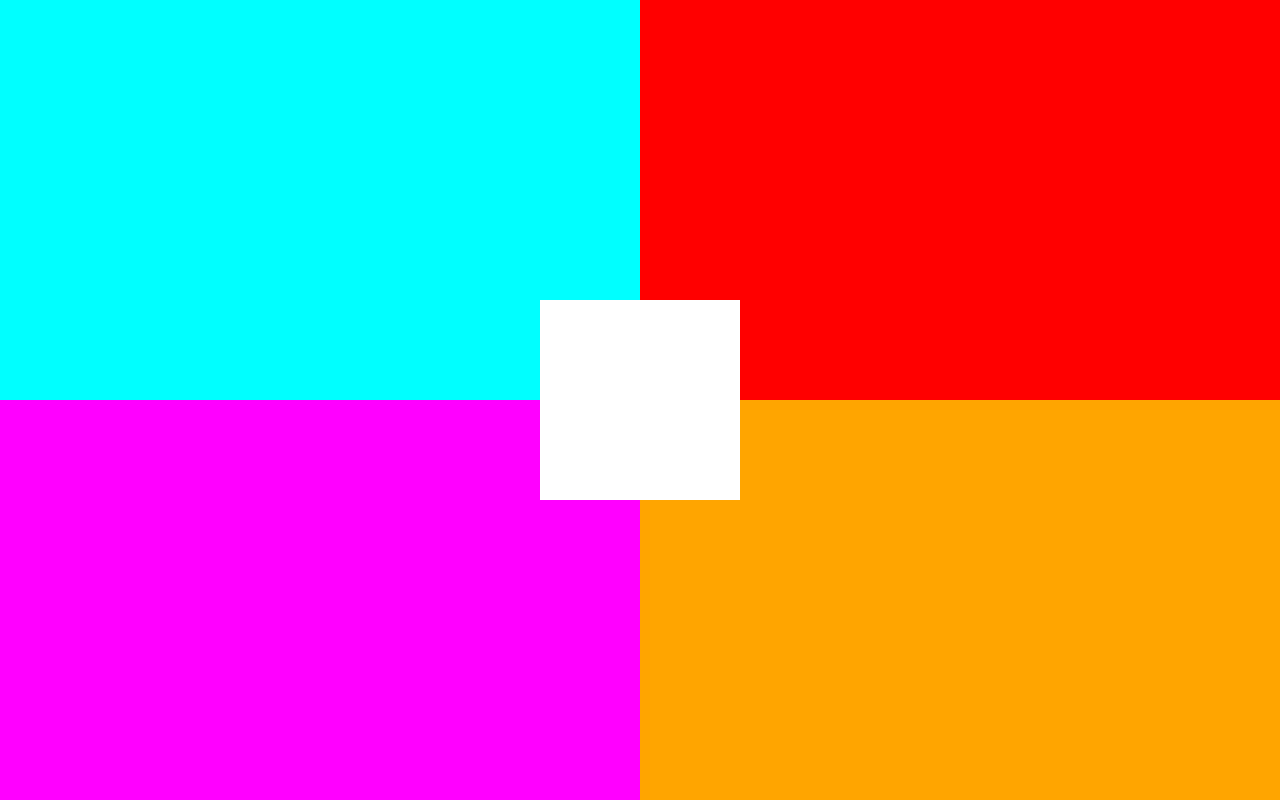
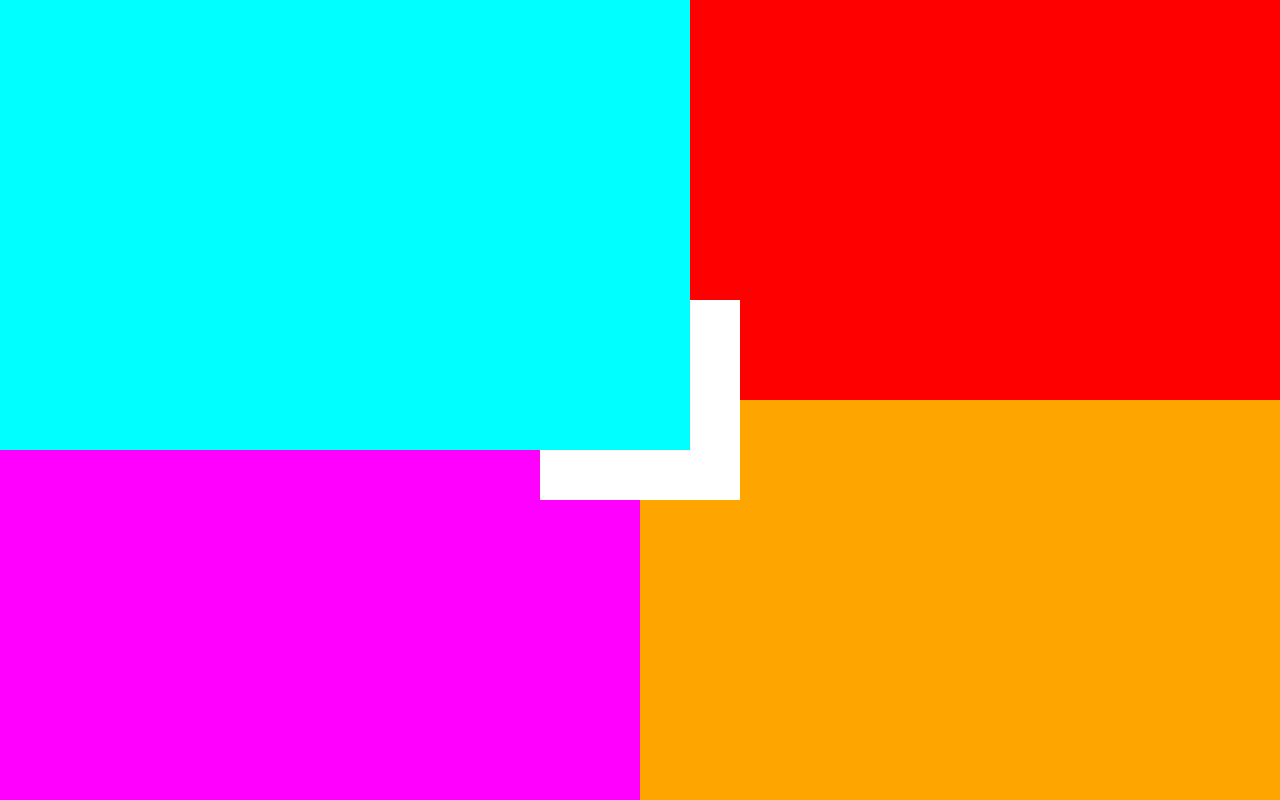
Before and after one commit to hwagz/jQSquares, a plain HTML site: page index.html in a window 1280 px wide. Drawn offline with nearby package versions, Linux system fonts and the light colour scheme.

Commit message:
Got squares growing and shrinking as desired. TODO: add color swap

```diff
--- a/index.html
+++ b/index.html
@@ -12,7 +12,7 @@
     <div class="quad" id="RT"></div>
     <div class="quad" id="RB"></div>
     <div class="quad" id="LB"></div>
-    <div class="center"></div>
+    <div id="center"></div>
 
   </body>
 </html>
--- a/main.js
+++ b/main.js
@@ -12,8 +12,8 @@ $(document).ready(function(){
       this.quadPositions(this.positions);
     },
     cacheDom: function(){
-      this.$center = $('.center');
-      this.$quad = $('.quad')
+      this.$center = $('#center');
+      this.$quad = $('.quad');
       this.$LT = $('#LT');
       this.$RT = $('#RT');
       this.$LB = $('#LB');
@@ -22,8 +22,11 @@ $(document).ready(function(){
       this.$body = $('body');
     },
     bindEvents: function(){
-      this.$center.on('mouseenter',this.grow(this.$center)).on('mouseleave',this.shrink(this.$center));
-      //this.$quad.on('mouseenter',this.grow.bind(this));
+      this.$center.on('mouseenter',this.grow.bind(this.$center)).on('mouseleave',this.shrink.bind(this.$center));
+      this.$LT.on('mouseenter',this.grow.bind(this.$LT)).on('mouseleave',this.shrink.bind(this.$LT));
+      this.$LB.on('mouseenter',this.grow.bind(this.$LB)).on('mouseleave',this.shrink.bind(this.$LB));
+      this.$RT.on('mouseenter',this.grow.bind(this.$RT)).on('mouseleave',this.shrink.bind(this.$RT));
+      this.$RB.on('mouseenter',this.grow.bind(this.$RB)).on('mouseleave',this.shrink.bind(this.$RB));
     },
     centerElement: function($el){
       var desiredx = this.$window.width()/2-$el.width()/2;
@@ -31,7 +34,7 @@ $(document).ready(function(){
       $el.css({left:desiredx,top:desiredy});
     },
     quadSize: function(){
-      this.$quad.css({height:this.$window.height()/2,width:this.$window.width()/2})
+      this.$quad.css({height:this.$window.height()/2,width:this.$window.width()/2});
     },
     quadPositions: function(array){
       for (var i = 0; i < array.length; i++) {
@@ -49,24 +52,29 @@ $(document).ready(function(){
         }
       }
     },
-    grow: function(el){
-      el.animate({
+    grow: function(){
+      this.css({zIndex:6});
+      this.animate({
         width: "+="+squares.growth+"px",
         height:"+="+squares.growth+"px",
         top:"-="+squares.growth/2+"px",
         left:"-="+squares.growth/2+"px"
       }, squares.growTime);
     },
-    shrink: function(el){
-      el.animate({
+    shrink: function(){
+      var div = this;
+      this.animate({
         width: "-="+squares.growth+"px",
         height:"-="+squares.growth+"px",
         top:"+="+squares.growth/2+"px",
         left:"+="+squares.growth/2+"px"
       }, squares.growTime);
+      this.css({zIndex:1});
     }
   };
   squares.init();
 
+  //to add: on click color swap method, uses .css("background-color")
+
 
 }); //end
--- a/style.css
+++ b/style.css
@@ -2,7 +2,7 @@ body{
 
 }
 
-.center{
+#center{
   height: 200px;
   width: 200px;
   position: absolute;
```
